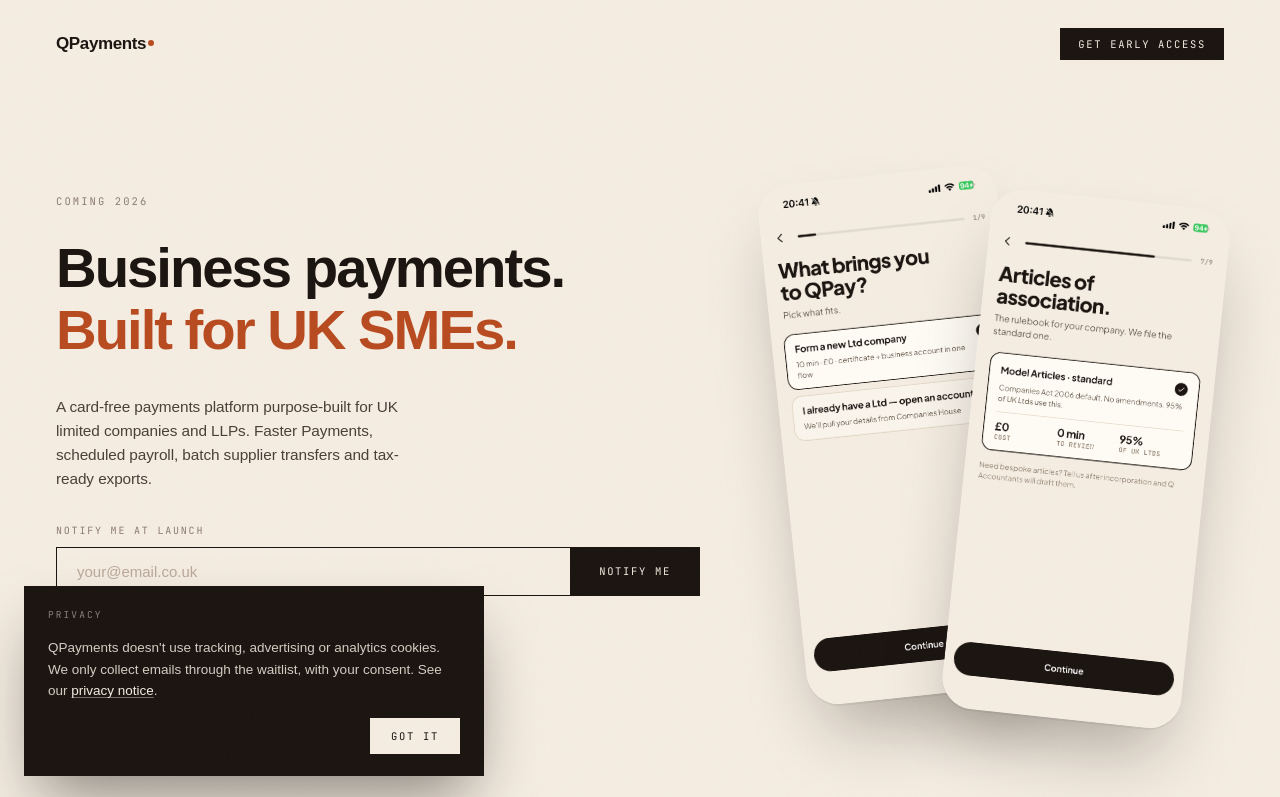
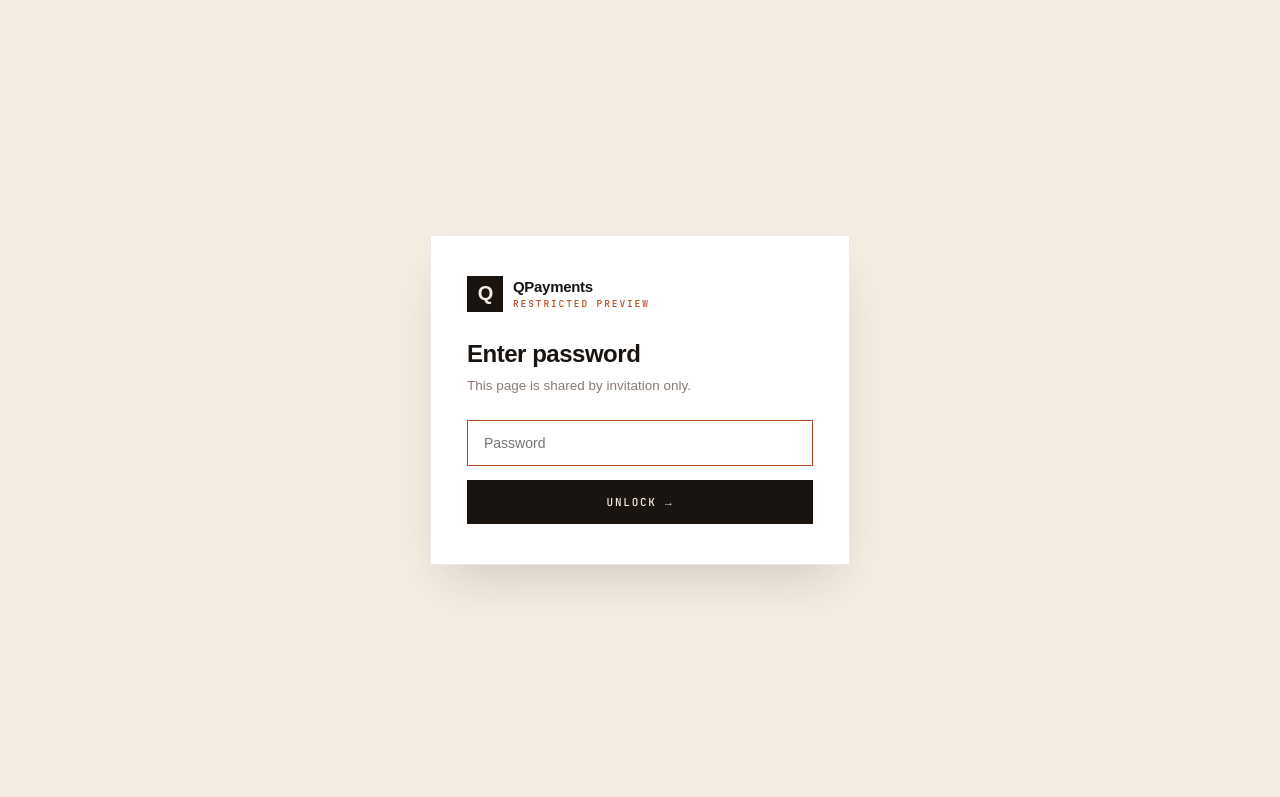
Before and after one commit to mariaiontseva/qpay-strategy, a website: page index.html in a window 1280 px wide. Shown: the top 797 px of the page. Drawn offline with Linux system fonts and the light colour scheme; a web font is replaced by a local one.

Commit message:
Add client-side password gate to landing (password: 'password')

```diff
--- a/index.html
+++ b/index.html
@@ -832,9 +832,103 @@
       .alt-grid { grid-template-columns: repeat(2, 1fr); }
       .platform-grid { grid-template-columns: repeat(2, 1fr); }
     }
+    /* ── Password gate (client-side, casual access only) ── */
+    .gate{
+      position:fixed;inset:0;z-index:10000;
+      background:var(--canvas);
+      display:flex;align-items:center;justify-content:center;
+      padding:24px;
+    }
+    .gate-card{
+      max-width:420px;width:100%;
+      background:#fff;border:1px solid var(--border);
+      padding:40px 36px;
+      box-shadow:0 24px 48px -16px rgba(26,20,16,0.18);
+    }
+    .gate-brand{
+      display:flex;align-items:center;gap:10px;margin-bottom:28px;
+    }
+    .gate-q{
+      width:36px;height:36px;background:var(--ink);color:var(--canvas);
+      display:flex;align-items:center;justify-content:center;
+      font-weight:800;font-size:20px;letter-spacing:-0.05em;
+    }
+    .gate-name{font-weight:700;font-size:15px;letter-spacing:-0.02em}
+    .gate-sub{font-family:var(--mono);font-size:9.5px;letter-spacing:0.2em;text-transform:uppercase;color:var(--accent);margin-top:2px;font-weight:500}
+    .gate-h1{font-weight:800;font-size:24px;letter-spacing:-0.02em;margin-bottom:8px}
+    .gate-desc{color:var(--ink-3);font-size:13.5px;margin-bottom:24px;line-height:1.55}
+    .gate-input{
+      width:100%;padding:14px 16px;
+      border:1px solid var(--ink);background:transparent;
+      font-family:inherit;font-size:14px;color:var(--ink);outline:none;
+      border-radius:0;
+    }
+    .gate-input:focus{border-color:var(--accent)}
+    .gate-input.shake{animation:gate-shake 0.4s}
+    @keyframes gate-shake{0%,100%{transform:translateX(0)}25%{transform:translateX(-6px)}75%{transform:translateX(6px)}}
+    .gate-btn{
+      width:100%;margin-top:14px;padding:14px;
+      background:var(--ink);color:var(--canvas);
+      border:1px solid var(--ink);
+      font-family:var(--mono);font-size:11px;letter-spacing:0.16em;text-transform:uppercase;
+      cursor:pointer;font-weight:500;
+    }
+    .gate-btn:hover{background:var(--accent);border-color:var(--accent)}
+    .gate-error{
+      margin-top:14px;color:var(--accent);
+      font-family:var(--mono);font-size:10.5px;letter-spacing:0.14em;text-transform:uppercase;
+      display:none;
+    }
+    .gate-error.show{display:block}
+    body.locked{overflow:hidden}
+    body.locked > :not(.gate){display:none!important}
   </style>
 </head>
-<body>
+<body class="locked"><div class="gate" id="gate">
+  <div class="gate-card">
+    <div class="gate-brand">
+      <div class="gate-q">Q</div>
+      <div>
+        <div class="gate-name">QPayments</div>
+        <div class="gate-sub">Restricted preview</div>
+      </div>
+    </div>
+    <h1 class="gate-h1">Enter password</h1>
+    <p class="gate-desc">This page is shared by invitation only.</p>
+    <input type="password" class="gate-input" id="gate-input" placeholder="Password" autofocus autocomplete="off">
+    <button class="gate-btn" id="gate-btn">Unlock →</button>
+    <div class="gate-error" id="gate-error">Wrong password</div>
+  </div>
+</div>
+<script>
+  (function(){
+    var KEY='qp-landing-unlocked-v1';
+    var PASS='password';
+    function unlock(){
+      try{sessionStorage.setItem(KEY,'1');}catch(e){}
+      var g=document.getElementById('gate');
+      if(g) g.parentNode.removeChild(g);
+      document.body.classList.remove('locked');
+    }
+    if(sessionStorage.getItem(KEY)==='1'){ unlock(); return; }
+    document.addEventListener('DOMContentLoaded', function(){
+      var input=document.getElementById('gate-input');
+      var btn=document.getElementById('gate-btn');
+      var err=document.getElementById('gate-error');
+      function attempt(){
+        if((input.value||'')===PASS){ unlock(); }
+        else{
+          input.classList.add('shake');
+          err.classList.add('show');
+          setTimeout(function(){ input.classList.remove('shake'); }, 500);
+          input.select();
+        }
+      }
+      btn.addEventListener('click', attempt);
+      input.addEventListener('keydown', function(e){ if(e.key==='Enter') attempt(); });
+    });
+  })();
+</script>
 
 <nav id="nav">
   <a href="/" class="brand">QPayments<span class="brand-dot"></span></a>
```
